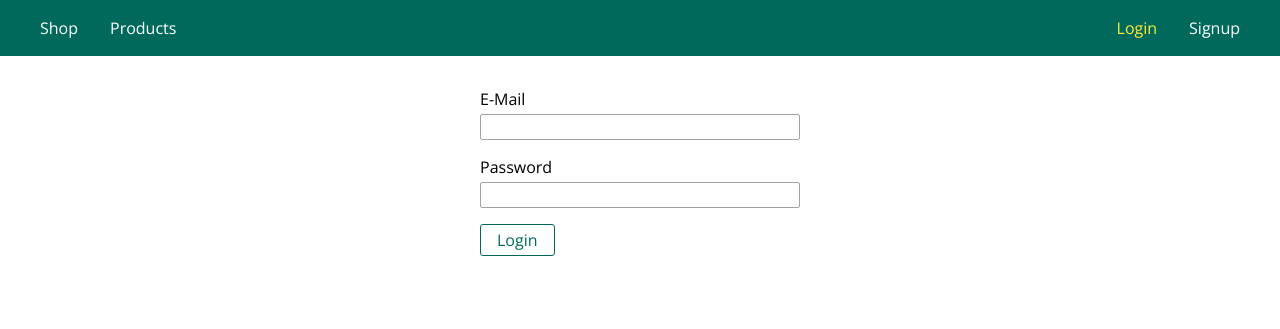
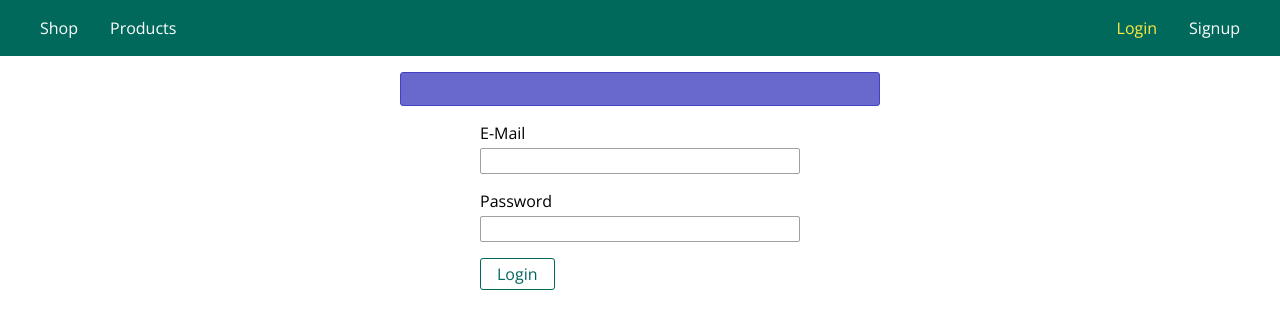
Before and after one commit to BaileyDay/node-express-practice, a Node server app: page /login in a window 1280 px wide. Shown: the top 329 px of the page. Run offline with Node 20, Linux system fonts and the light colour scheme; some libraries are stand-ins or nearby versions.

Commit message:
Styled error message

```diff
--- a/Practice 7/public/css/main.css
+++ b/Practice 7/public/css/main.css
@@ -1,4 +1,4 @@
-@import url('https://fonts.googleapis.com/css?family=Open+Sans:400,700');
+@import url("https://fonts.googleapis.com/css?family=Open+Sans:400,700");
 
 * {
   box-sizing: border-box;
@@ -7,7 +7,7 @@
 body {
   padding: 0;
   margin: 0;
-  font-family: 'Open Sans', sans-serif;
+  font-family: "Open Sans", sans-serif;
 }
 
 main {
@@ -231,10 +231,23 @@
   background: red;
   color: white;
 }
-
+.user-message {
+  margin: auto;
+  width: 90%;
+  border: 1px solid rgb(65, 65, 198);
+  padding: 1rem;
+  border-radius: 3px;
+  background-color: rgb(105, 105, 205);
+  text-align: center;
+}
+.user-message--error {
+}
 @media (min-width: 768px) {
   .main-header__nav {
     display: flex;
+  }
+  .user-message {
+    width: 30rem;
   }
 
   #side-menu-toggle {
--- a/Practice 7/views/auth/login.ejs
+++ b/Practice 7/views/auth/login.ejs
@@ -7,7 +7,7 @@
    <%- include('../includes/navigation.ejs') %>
 
     <main><% if (errorMessage){%>
-        <div><%= errorMessage %></div>
+        <div class="user-message user-message--error"><%= errorMessage %></div>
     <%}%>
         <form class="login-form" action="/login" method="POST">
             <input type="hidden" name="_csrf" value="<%= csrfToken %>" />
```
